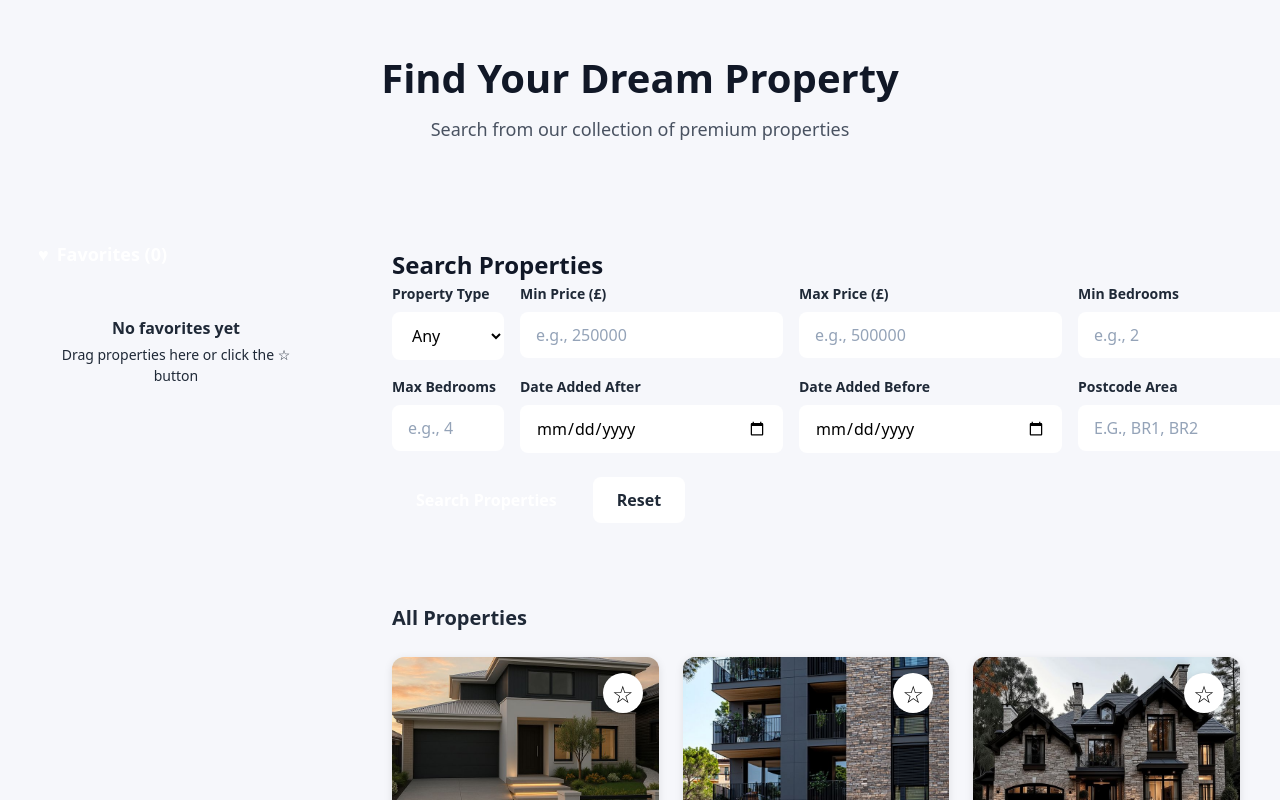
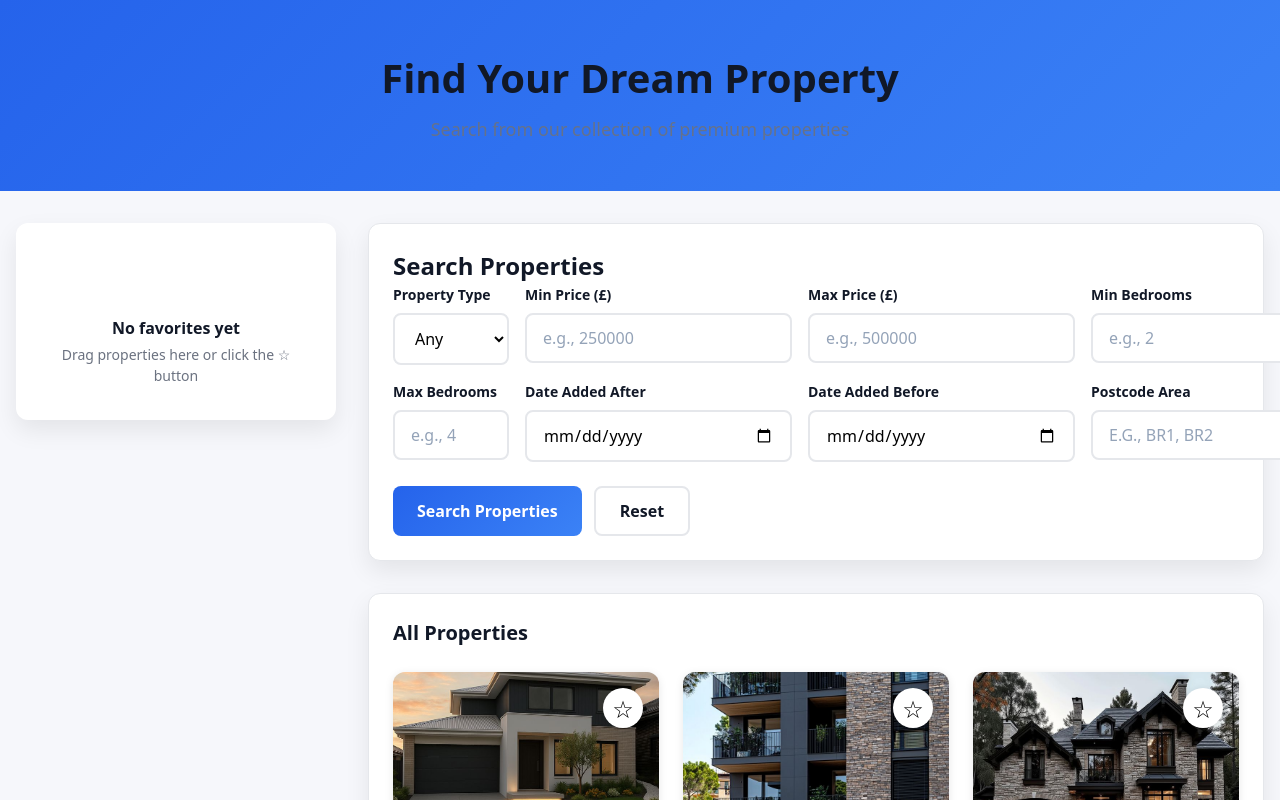
Before and after one commit to Dewmini24/estate-agent-react-app, a React (Vite) app: page / in a window 1280 px wide. Shown: the top 800 px of the page. Built offline with nearby package versions, Linux system fonts and the light colour scheme.

Commit message:
Add global index.css and final production build

```diff
--- a/src/index.css
+++ b/src/index.css
@@ -1,4 +1,26 @@
-/* Global base styles ONLY */
+/* ============================= */
+/* DESIGN VARIABLES (REQUIRED) */
+/* ============================= */
+
+:root {
+  --background: #f6f7fb;
+  --card: #ffffff;
+  --foreground: #111827;
+  --muted: #6b7280;
+  --border: #e5e7eb;
+
+  --primary: #2563eb;
+  --primary-dark: #1d4ed8;
+
+  --gradient-hero: linear-gradient(135deg, #2563eb, #3b82f6);
+
+  --radius: 12px;
+  --shadow-card: 0 10px 25px rgba(0, 0, 0, 0.08);
+}
+
+/* ============================= */
+/* GLOBAL BASE STYLES */
+/* ============================= */
 
 :root {
   font-family: system-ui, Avenir, Helvetica, Arial, sans-serif;
@@ -21,25 +43,25 @@ body {
   min-width: 320px;
   min-height: 100vh;
 
-  background-color: #f6f7fb; /* light neutral */
-  color: #1f2937;           /* readable dark text */
+  background-color: var(--background);
+  color: var(--foreground);
 }
 
-/* Basic text defaults */
+/* Typography */
 h1, h2, h3, h4, h5, h6 {
   margin: 0;
   font-weight: 600;
-  color: #111827;
+  color: var(--foreground);
 }
 
 p {
   margin: 0;
-  color: #374151;
+  color: var(--muted);
 }
 
 /* Links */
 a {
-  color: #2563eb;
+  color: var(--primary);
   text-decoration: none;
 }
 
@@ -47,7 +69,7 @@ a:hover {
   text-decoration: underline;
 }
 
-/* Buttons – neutral base only */
+/* Buttons */
 button {
   font-family: inherit;
   cursor: pointer;
@@ -68,8 +90,8 @@ textarea {
   font-family: inherit;
 }
 
-/* Remove unwanted focus outline ONLY visually */
+/* Focus */
 :focus-visible {
-  outline: 2px solid #2563eb;
+  outline: 2px solid var(--primary);
   outline-offset: 2px;
 }
```
Also changed, not shown: 15 other files (tests, documents, lock files or other folders).
